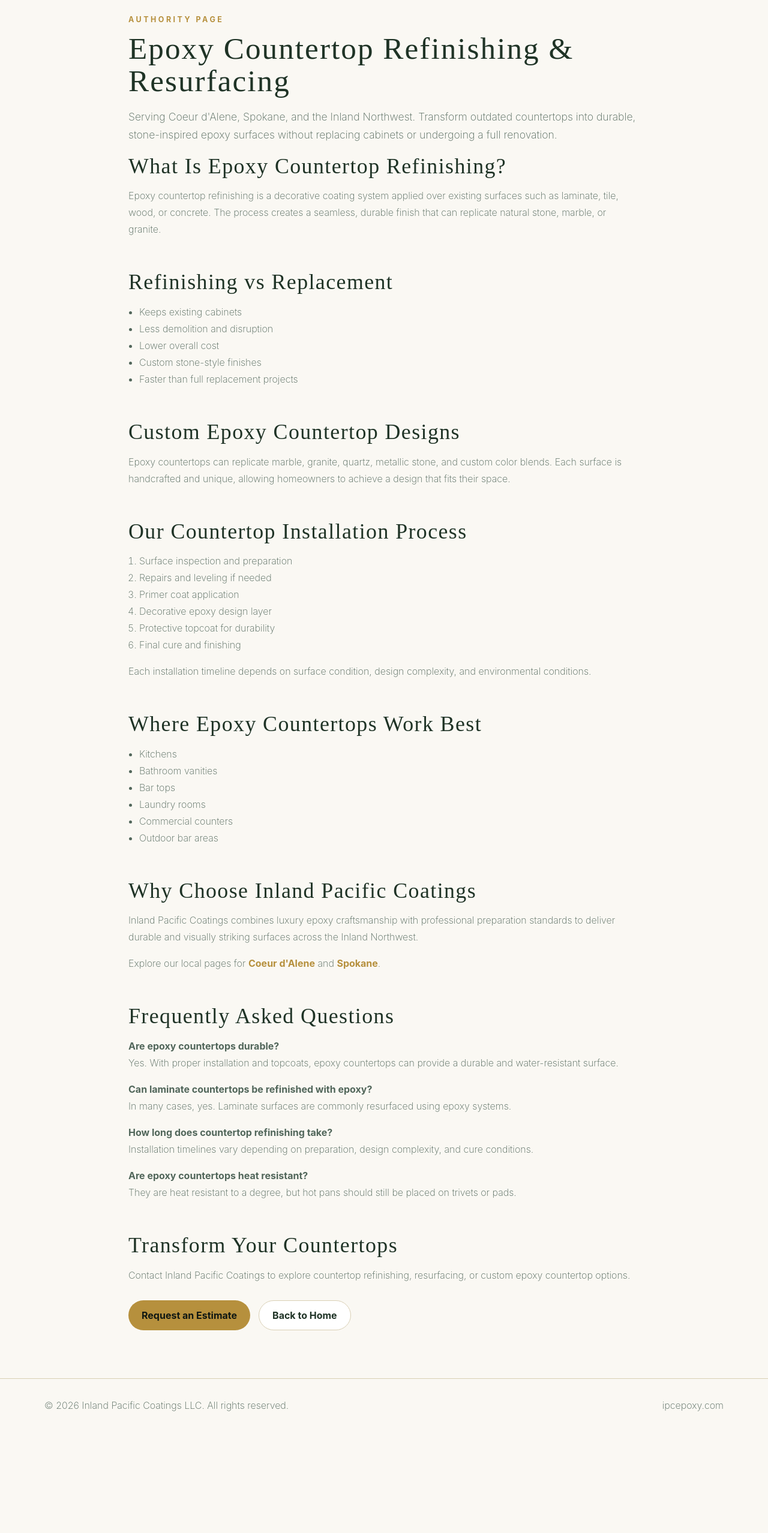
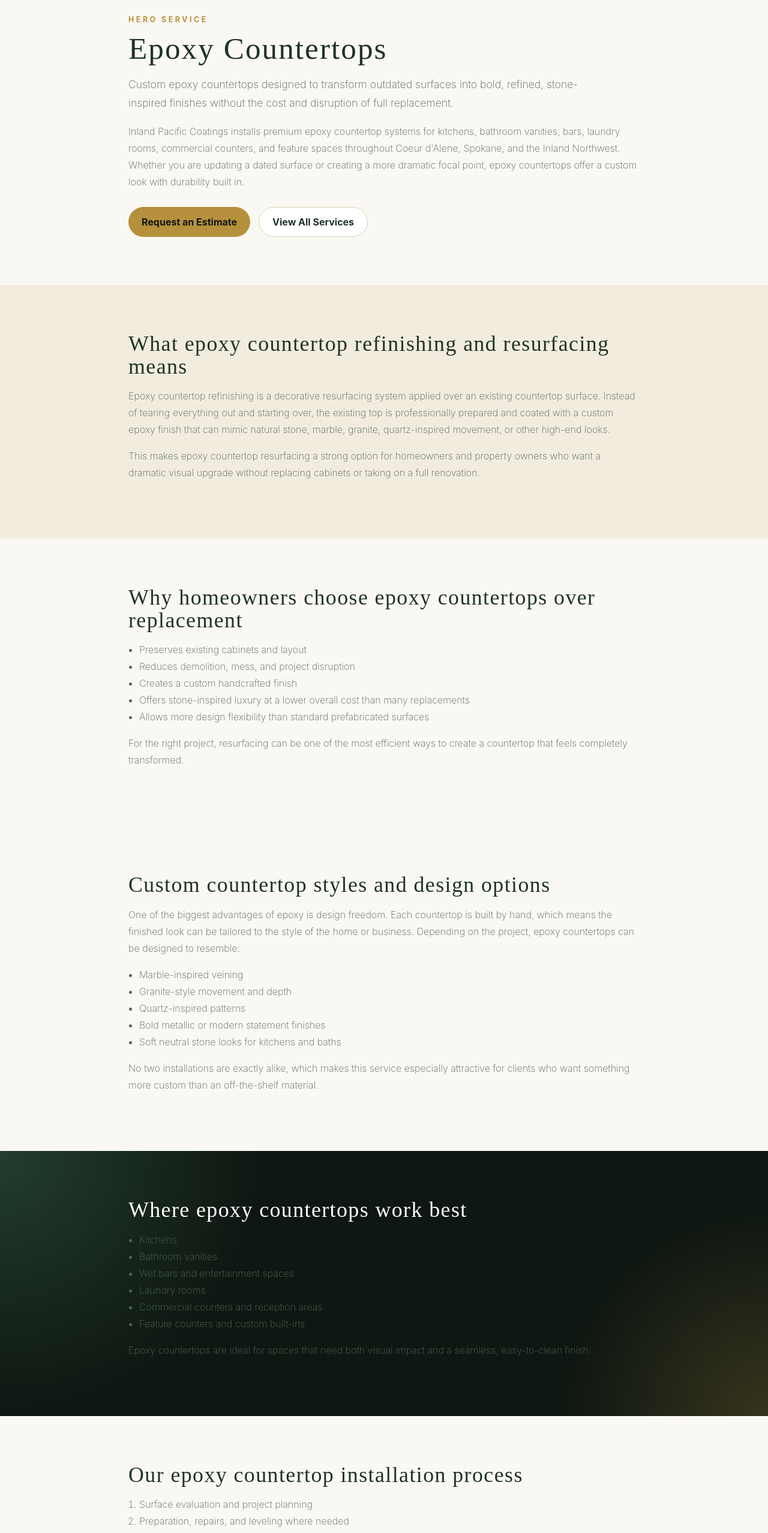
Before and after one commit to Kray93/Inland-Pacific-Coatings, a Next.js app: page /epoxy-countertops in a window 1280 px wide. Shown: the part 140-2696 px from the top of the page at 60% size. Before the commit the page ends 2527 px from the top, so only its background shows below. Built offline with nearby package versions, Linux system fonts and the light colour scheme; a web font is replaced by a local one.

Commit message:
new page layout page.tsx

```diff
--- a/app/epoxy-countertops/page.tsx
+++ b/app/epoxy-countertops/page.tsx
@@ -2,106 +2,203 @@ import type { Metadata } from "next";
 import Link from "next/link";
 
 export const metadata: Metadata = {
-  title: "Epoxy Countertop Refinishing & Resurfacing",
+  title: "Epoxy Countertops | Refinishing, Resurfacing & Custom Countertop Finishes",
   description:
-    "Upgrade outdated countertops with epoxy countertop refinishing, resurfacing, and custom epoxy surfaces. Serving Coeur d'Alene, Spokane, and the Inland Northwest."
+    "Custom epoxy countertop refinishing, resurfacing, and stone-inspired countertop finishes for homes and businesses in Coeur d'Alene, Spokane, and the Inland Northwest.",
 };
 
 export default function EpoxyCountertopsPage() {
   return (
-    <main className="section">
+    <main>
+      <section className="section">
         <div className="container article">
-        <div className="eyebrow">Authority Page</div>
-        <h1 style={{ marginTop: 14 }}>Epoxy Countertop Refinishing &amp; Resurfacing</h1>
-        <p className="lead" style={{ marginTop: 18 }}>
-          Serving Coeur d&apos;Alene, Spokane, and the Inland Northwest. Transform outdated countertops into durable,
-          stone-inspired epoxy surfaces without replacing cabinets or undergoing a full renovation.
+          <div className="eyebrow">Hero Service</div>
+          <h1 className="services-page-title">Epoxy Countertops</h1>
+          <p className="lead services-page-lead">
+            Custom epoxy countertops designed to transform outdated surfaces into bold, refined, stone-inspired
+            finishes without the cost and disruption of full replacement.
+          </p>
+          <p>
+            Inland Pacific Coatings installs premium epoxy countertop systems for kitchens, bathroom vanities, bars,
+            laundry rooms, commercial counters, and feature spaces throughout Coeur d&apos;Alene, Spokane, and the
+            Inland Northwest. Whether you are updating a dated surface or creating a more dramatic focal point, epoxy
+            countertops offer a custom look with durability built in.
           </p>
 
-        <section>
-          <h2>What Is Epoxy Countertop Refinishing?</h2>
-          <p>
-            Epoxy countertop refinishing is a decorative coating system applied over existing surfaces such as
-            laminate, tile, wood, or concrete. The process creates a seamless, durable finish that can replicate
-            natural stone, marble, or granite.
-          </p>
+          <div className="button-row">
+            <Link href="/contact" className="btn btn-primary">
+              Request an Estimate
+            </Link>
+            <Link href="/services" className="btn btn-outline">
+              View All Services
+            </Link>
+          </div>
+        </div>
       </section>
 
-        <section>
-          <h2>Refinishing vs Replacement</h2>
-          <ul>
-            <li>Keeps existing cabinets</li>
-            <li>Less demolition and disruption</li>
-            <li>Lower overall cost</li>
-            <li>Custom stone-style finishes</li>
-            <li>Faster than full replacement projects</li>
-          </ul>
+      <section className="section alt-section">
+        <div className="container article">
+          <h2>What epoxy countertop refinishing and resurfacing means</h2>
+          <p>
+            Epoxy countertop refinishing is a decorative resurfacing system applied over an existing countertop surface.
+            Instead of tearing everything out and starting over, the existing top is professionally prepared and coated
+            with a custom epoxy finish that can mimic natural stone, marble, granite, quartz-inspired movement, or
+            other high-end looks.
+          </p>
+          <p>
+            This makes epoxy countertop resurfacing a strong option for homeowners and property owners who want a
+            dramatic visual upgrade without replacing cabinets or taking on a full renovation.
+          </p>
+        </div>
       </section>
 
-        <section>
-          <h2>Custom Epoxy Countertop Designs</h2>
+      <section className="section">
+        <div className="container article">
+          <h2>Why homeowners choose epoxy countertops over replacement</h2>
+          <ul>
+            <li>Preserves existing cabinets and layout</li>
+            <li>Reduces demolition, mess, and project disruption</li>
+            <li>Creates a custom handcrafted finish</li>
+            <li>Offers stone-inspired luxury at a lower overall cost than many replacements</li>
+            <li>Allows more design flexibility than standard prefabricated surfaces</li>
+          </ul>
           <p>
-            Epoxy countertops can replicate marble, granite, quartz, metallic stone, and custom color blends. Each
-            surface is handcrafted and unique, allowing homeowners to achieve a design that fits their space.
+            For the right project, resurfacing can be one of the most efficient ways to create a countertop that feels
+            completely transformed.
           </p>
+        </div>
       </section>
 
-        <section>
-          <h2>Our Countertop Installation Process</h2>
-          <ol>
-            <li>Surface inspection and preparation</li>
-            <li>Repairs and leveling if needed</li>
-            <li>Primer coat application</li>
-            <li>Decorative epoxy design layer</li>
-            <li>Protective topcoat for durability</li>
-            <li>Final cure and finishing</li>
-          </ol>
-          <p>Each installation timeline depends on surface condition, design complexity, and environmental conditions.</p>
+      <section className="section">
+        <div className="container article">
+          <h2>Custom countertop styles and design options</h2>
+          <p>
+            One of the biggest advantages of epoxy is design freedom. Each countertop is built by hand, which means
+            the finished look can be tailored to the style of the home or business. Depending on the project, epoxy
+            countertops can be designed to resemble:
+          </p>
+          <ul>
+            <li>Marble-inspired veining</li>
+            <li>Granite-style movement and depth</li>
+            <li>Quartz-inspired patterns</li>
+            <li>Bold metallic or modern statement finishes</li>
+            <li>Soft neutral stone looks for kitchens and baths</li>
+          </ul>
+          <p>
+            No two installations are exactly alike, which makes this service especially attractive for clients who want
+            something more custom than an off-the-shelf material.
+          </p>
+        </div>
       </section>
 
-        <section>
-          <h2>Where Epoxy Countertops Work Best</h2>
+      <section className="section dark-section">
+        <div className="container article">
+          <h2>Where epoxy countertops work best</h2>
           <ul>
             <li>Kitchens</li>
             <li>Bathroom vanities</li>
-            <li>Bar tops</li>
+            <li>Wet bars and entertainment spaces</li>
             <li>Laundry rooms</li>
-            <li>Commercial counters</li>
-            <li>Outdoor bar areas</li>
+            <li>Commercial counters and reception areas</li>
+            <li>Feature counters and custom built-ins</li>
           </ul>
+          <p>
+            Epoxy countertops are ideal for spaces that need both visual impact and a seamless, easy-to-clean finish.
+          </p>
+        </div>
       </section>
 
-        <section>
-          <h2>Why Choose Inland Pacific Coatings</h2>
+      <section className="section">
+        <div className="container article">
+          <h2>Our epoxy countertop installation process</h2>
+          <ol>
+            <li>Surface evaluation and project planning</li>
+            <li>Preparation, repairs, and leveling where needed</li>
+            <li>Primer and bond coat application</li>
+            <li>Custom epoxy design and artistic finish work</li>
+            <li>Protective topcoat installation</li>
+            <li>Final cure and finishing details</li>
+          </ol>
           <p>
-            Inland Pacific Coatings combines luxury epoxy craftsmanship with professional preparation standards to
-            deliver durable and visually striking surfaces across the Inland Northwest.
+            Every project depends on the existing surface, the design selected, and the finish complexity. Proper prep
+            and execution are what make the final countertop look elevated and perform well over time.
           </p>
-          <p>
-            Explore our local pages for <Link href="/epoxy-countertops/coeur-dalene" style={{ color: "var(--gold)", fontWeight: 700 }}>Coeur d&apos;Alene</Link> and <Link href="/epoxy-countertops/spokane" style={{ color: "var(--gold)", fontWeight: 700 }}>Spokane</Link>.
-          </p>
+        </div>
       </section>
 
-        <section>
-          <h2>Frequently Asked Questions</h2>
-          <p><strong>Are epoxy countertops durable?</strong><br />Yes. With proper installation and topcoats, epoxy countertops can provide a durable and water-resistant surface.</p>
-          <p><strong>Can laminate countertops be refinished with epoxy?</strong><br />In many cases, yes. Laminate surfaces are commonly resurfaced using epoxy systems.</p>
-          <p><strong>How long does countertop refinishing take?</strong><br />Installation timelines vary depending on preparation, design complexity, and cure conditions.</p>
-          <p><strong>Are epoxy countertops heat resistant?</strong><br />They are heat resistant to a degree, but hot pans should still be placed on trivets or pads.</p>
+      <section className="section alt-section">
+        <div className="container article">
+          <h2>Serving Coeur d&apos;Alene, Spokane, and the Inland Northwest</h2>
+          <p>
+            Inland Pacific Coatings provides premium epoxy countertop refinishing and resurfacing for clients across
+            the Inland Northwest. For more locally focused service information, explore:
+          </p>
+          <div className="pill-list">
+            <Link href="/epoxy-countertops/coeur-dalene" className="pill">
+              Epoxy Countertops in Coeur d&apos;Alene
+            </Link>
+            <Link href="/epoxy-countertops/spokane" className="pill">
+              Epoxy Countertops in Spokane
+            </Link>
+          </div>
+        </div>
       </section>
 
-        <section className="cta-band">
-          <h2>Transform Your Countertops</h2>
+      <section className="section">
+        <div className="container article">
+          <h2>Frequently asked questions</h2>
+
           <p>
-            Contact Inland Pacific Coatings to explore countertop refinishing, resurfacing, or custom epoxy countertop
-            options.
+            <strong>Are epoxy countertops durable?</strong>
+            <br />
+            Yes. When properly prepared and top-coated, epoxy countertops provide a durable, sealed, and
+            water-resistant surface for everyday use.
           </p>
-          <div className="button-row">
-            <Link href="/contact" className="btn btn-primary">Request an Estimate</Link>
-            <Link href="/" className="btn btn-outline">Back to Home</Link>
+
+          <p>
+            <strong>Can existing laminate countertops be resurfaced with epoxy?</strong>
+            <br />
+            In many cases, yes. Existing laminate is one of the common surfaces that can be professionally refinished
+            with an epoxy system.
+          </p>
+
+          <p>
+            <strong>How long does epoxy countertop refinishing take?</strong>
+            <br />
+            Timing depends on preparation needs, design complexity, and cure conditions, but resurfacing is often less
+            disruptive than a full countertop replacement project.
+          </p>
+
+          <p>
+            <strong>Do epoxy countertops look like real stone?</strong>
+            <br />
+            They can be designed to closely mimic marble, granite, quartz, and other stone-inspired looks while still
+            offering a custom artistic finish.
+          </p>
+
+          <p>
+            <strong>Are epoxy countertops heat resistant?</strong>
+            <br />
+            They offer some heat resistance, but trivets or pads should still be used for hot cookware to protect the
+            finish.
+          </p>
         </div>
       </section>
+
+      <section className="section">
+        <div className="container article">
+          <h2>Transform your countertops</h2>
+          <p>
+            If you want countertops that feel more refined, more custom, and more visually striking than a standard
+            replacement, Inland Pacific Coatings can help you explore the right finish for your space.
+          </p>
+          <div className="button-row cta-band">
+            <Link href="/contact" className="btn btn-primary">
+              Request a Free Estimate
+            </Link>
           </div>
+        </div>
+      </section>
     </main>
   );
 }
```
Lines whose indentation alone changed are shown as unchanged.
